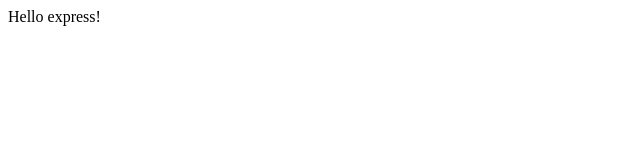
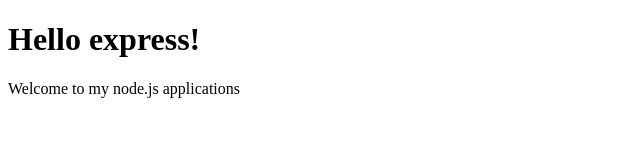
Before and after one commit to bezael/web-server, a website: page public/index.html in a window 1280 px wide. Shown: the whole page, without its empty margins (0-640 px from the left). Drawn offline with Linux system fonts and the light colour scheme.

Commit message:
add content index.html

```diff
--- a/public/index.html
+++ b/public/index.html
@@ -5,6 +5,8 @@
 	<title>Test nodejs</title>
 </head>
 <body>
-	Hello express!
+	<h1>Hello express!</h1>
+	<p>Welcome to my node.js applications</p>
+
 </body>
 </html>
```
